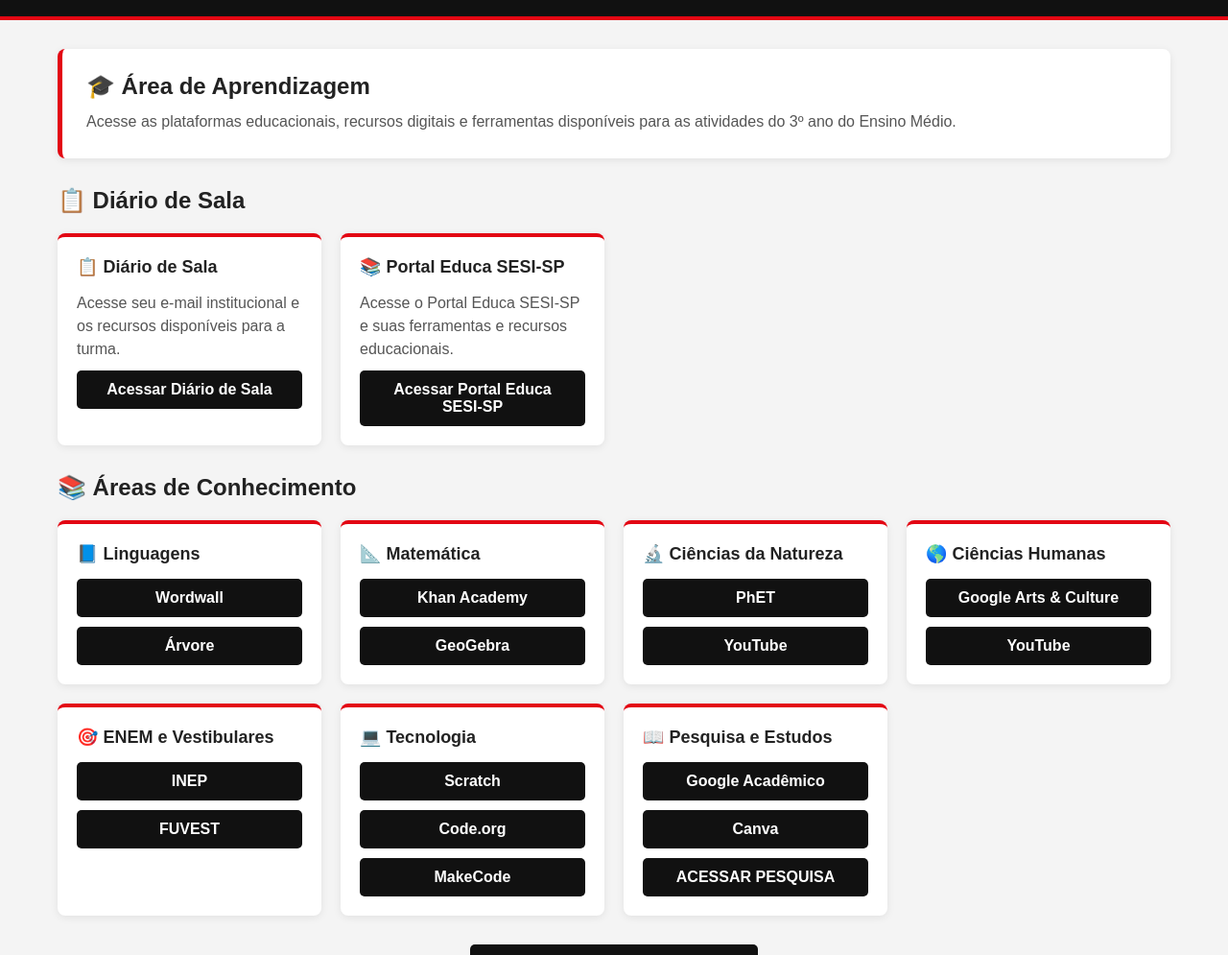
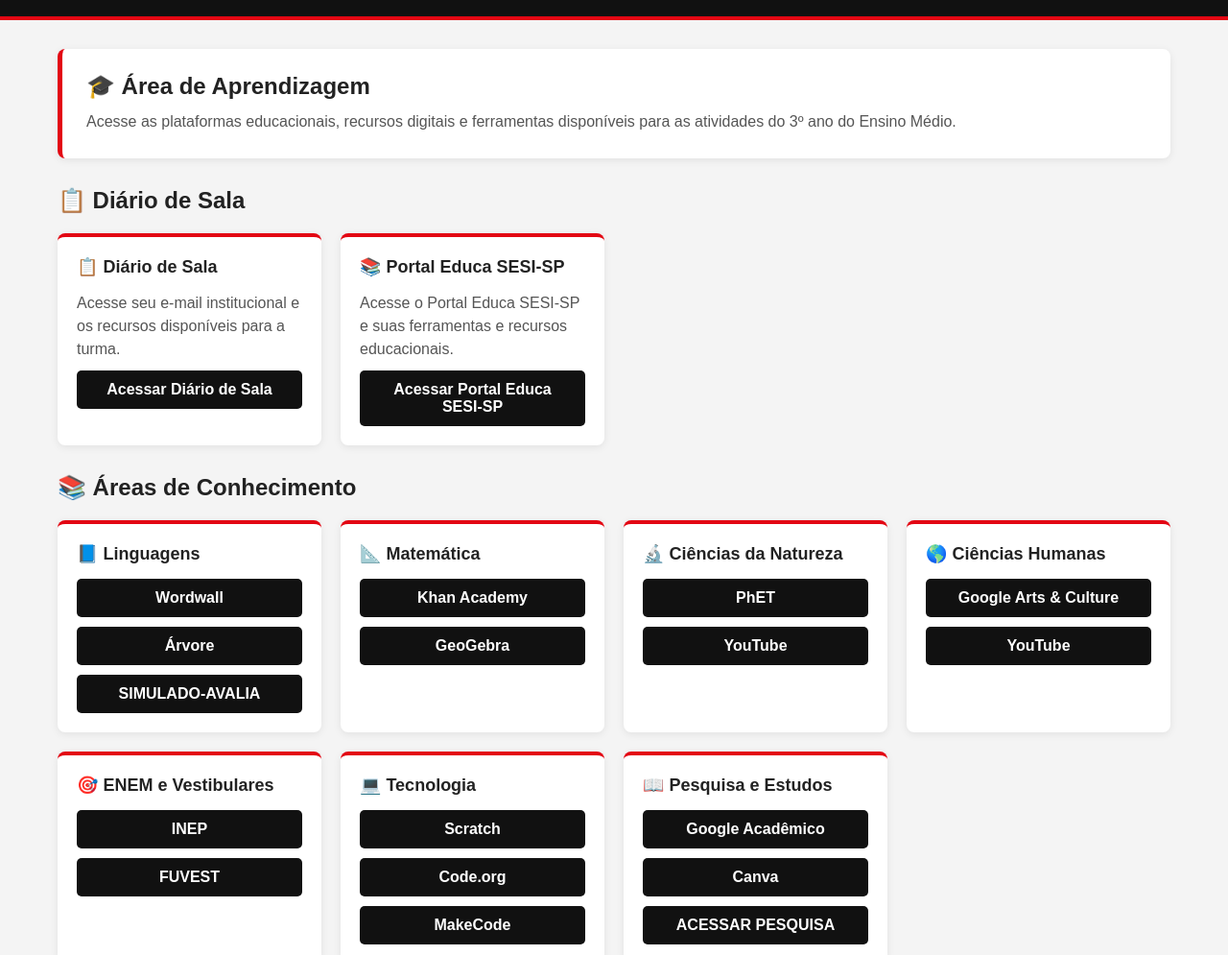
Before and after one commit to Josueluizpro/3-EM-sesi, a plain HTML site: page index.html in a window 1280 px wide. Shown: the part 105-1100 px from the top of the page at 96% size. Drawn offline with Linux system fonts and the light colour scheme.

Commit message:
Fix HTML formatting and clean up code

```diff
--- a/index.html
+++ b/index.html
@@ -125,6 +125,13 @@
            rel="noopener noreferrer"
            class="botao">
             Árvore
+        </a>
+
+           <a href="https://www.arvore.com.br/"
+           target="_blank"
+           rel="noopener noreferrer"
+           class="botao">
+            SIMULADO-AVALIA
         </a>
 
     </div>
```
